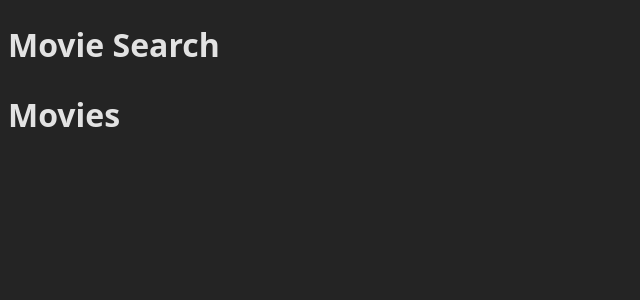
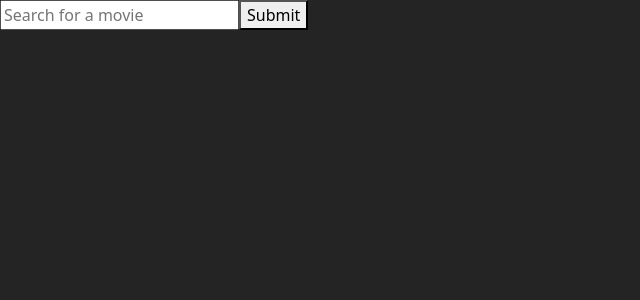
Before and after one commit to Willians-Hurtado/react-boolflix, a React (Vite) app: page / in a window 1280 px wide. Shown: the top 300 px of the page, without its empty margins (0-640 px from the left). Built offline with nearby package versions, Linux system fonts and the light colour scheme.

Commit message:
add Milestone 1

```diff
--- a/package.json
+++ b/package.json
@@ -10,6 +10,7 @@
     "preview": "vite preview"
   },
   "dependencies": {
+    "bootstrap": "^5.3.4",
     "react": "^19.0.0",
     "react-dom": "^19.0.0"
   },
--- a/src/App.jsx
+++ b/src/App.jsx
@@ -2,17 +2,14 @@ import MovieContext from "./context/MovieContext"
 import MoviePage from "./components/MoviePage"
 import MovieList from "./components/MovieList"
 import MovieCard from "./components/MovieCard"
-import Header from "./components/Header"
-
 
 function App() {
 
 
   return (
     <>
-      <Header />
+
       <MovieContext.Provider value={{}}>
-
         <MoviePage />
         <MovieList />
         <MovieCard />
--- a/src/components/Header.jsx
+++ /dev/null
@@ -1,7 +0,0 @@
-export default function Header() {
-    return (
-        <header>
-            <h1>Movie Search</h1>
-        </header>
-    );
-}
--- a/src/components/MovieList.jsx
+++ b/src/components/MovieList.jsx
@@ -1,6 +1,60 @@
-export default function MovieCard() {
+
+import { useState } from "react"
+
+export default function MovieList() {
+    const [movies, setMovies] = useState([]);
+    const [searchText, setSearchText] = useState("");
+
+
+    function handleSubmit(e) {
+        e.preventDefault();
+        console.log("searchText", searchText);
+
+        const api_key = import.meta.env.VITE_MOVIE_DB_API_KEY;
+        const base_movies_api_url = `https://api.themoviedb.org/3/search/movie?api_key=${api_key}&query=${searchText}`
+
+        fetch(base_movies_api_url)
+            .then((response) => response.json())
+            .then((data) => {
+                console.log("data", data);
+                setMovies(data.results)
+
+
+            })
+            .catch((error) => {
+                console.log("error", error);
+            })
+
+    }
+
     return (
         <>
+            <header>
+                <input
+                    type="search" name="serch-movie" id="search-movie"
+                    placeholder="Search for a movie"
+                    value={searchText}
+                    onChange={(e) => setSearchText(e.target.value)}
+
+                />
+
+                <button type="submit" onClick={handleSubmit}>Submit</button>
+
+                <div className="row">
+
+                    {movies.map((movie) => (
+
+                        <div key={movie.id} className="col-3">
+                            <h2>{movie.title}</h2>
+                            <p>{movie.original_title}</p>
+                            <p>{movie.original_language}</p>
+                            <p>{movie.vote_average}</p>
+                        </div>
+
+                    ))}
+                </div>
+
+            </header>
         </>
     )
 }
--- a/src/components/MoviePage.jsx
+++ b/src/components/MoviePage.jsx
@@ -1,7 +1,7 @@
 export default function MovieCard() {
     return (
         <>
-            <h1>Movies</h1>
+
         </>
     )
 }
--- a/src/index.css
+++ b/src/index.css
@@ -1,3 +1,5 @@
+@import 'bootstrap';
+
 body {
   font-family: system-ui, Avenir, Helvetica, Arial, sans-serif;
   line-height: 1.5;
```
Also changed, not shown: 2 other files (tests, documents, lock files or other folders).
